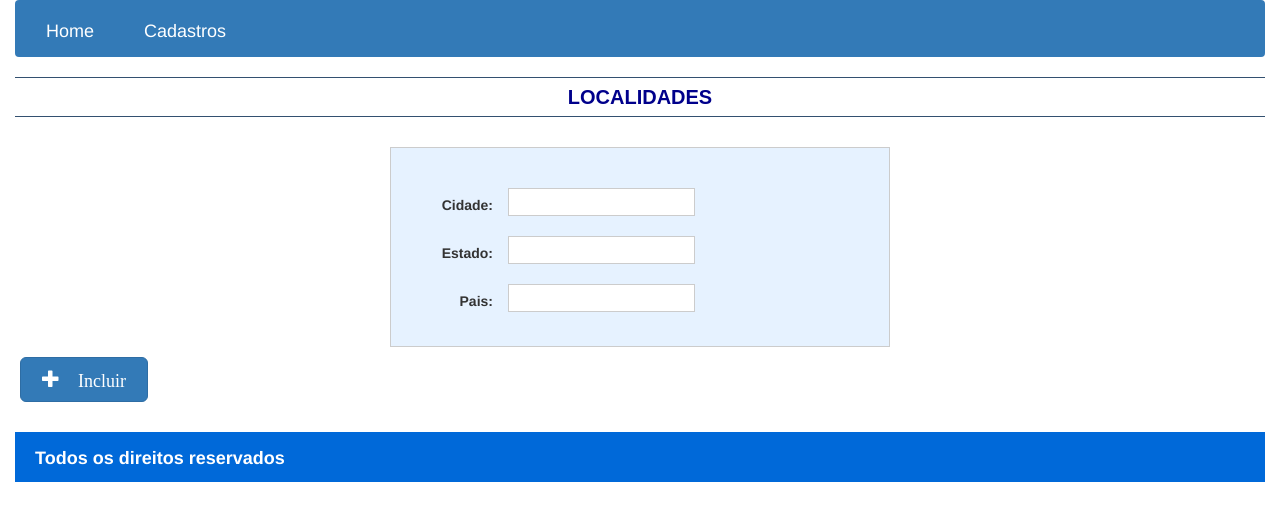
After one commit to osmarsaraivagit/sigat, a Django app: template core/templates/core/localidade_novo.html in a window 1280 px wide. The commit adds this page. Shown: the top 521 px of the page. Run offline with Django 4.2, Linux system fonts and the light colour scheme; the template is opened without the code that fills it, so the values that code supplies are empty; some libraries are stand-ins or nearby versions.

Commit message:
localidades com validação

```diff
--- a/core/static/css/estilo.css
+++ b/core/static/css/estilo.css
@@ -3,18 +3,18 @@ input{
     border: 1px solid #ccc; padding-top: 5px;
 }
 
-.topo{ color:darkblue; margin:auto; text-align: center;}
+.topo{ color:rgb(231, 231, 240); margin:auto; text-align: center;}
 
-#corpo{ background-color:#fff; width: 400px; height: 220px; margin: auto;
+#corpo{ background-color:#deec9d; width: 400px; height: 220px; margin: auto;
     text-align: center;}
 
-#title{ background-color:#163550; color: #fff; width: 400px;
+#title{ background-color:#7c7a13; color: #fff; width: 400px;
     height: 40px; margin: auto; margin-bottom: 20px; text-align: center; padding-top: 8px; font-size: 16px;}
 
 #corpo2{ min-height: 600px;}
 
 .form1{
-    background-color:#e6f2ff; width:550px; height:110px; margin:auto; border:solid #CCC 1px;
+    background-color:#e6f2ff; width:500px; height:200px; margin:auto; border:solid #CCC 1px;
     margin-top:30px; padding-top:40px;
 }
 .botoes{
--- a/core/templates/base.html
+++ b/core/templates/base.html
@@ -5,7 +5,7 @@
 <html lang='pt-br'>
 <head>
 <meta http-equiv="Content-Type" content="text/html; charset=utf-8" />
-<title>Sistema de Gerenciamento Ocupacional</title>
+<title>Sistema de Gestão Administrativa e Financeira de Transportes</title>
 <link rel="shortcut icon" href="{% static 'img/favicon.png' %}" type="image/x-icon" />
 <link rel="stylesheet" href="https://maxcdn.bootstrapcdn.com/bootstrap/3.4.1/css/bootstrap.min.css">
 <link href="https://netdna.bootstrapcdn.com/bootstrap/3.0.0/css/bootstrap-glyphicons.css" rel="stylesheet">
@@ -14,14 +14,11 @@
 </head>
 <body>
 
-<div class="container-fluid">
-
+    <div class="container-fluid">
 
     <nav class="navbar navbar-expand-lg navbar-light bg-primary">
 
-
         <div class="collapse navbar-collapse" id="navbarSupportedContent">
-
             <ul class="nav navbar-nav navbar-left">
 
                 <li class="nav-item">
@@ -39,10 +36,8 @@
                         <a class="dropdown-item" href="#">Exames</a>
                         <a class="dropdown-item" href="#">Grupos Homogêneos</a>
                     </div>
-
                 </li>
             </ul>
-
 
     </nav>
     {% block content %}
--- /dev/null
+++ b/core/templates/core/localidade_novo.html
@@ -0,0 +1,48 @@
+{% extends 'base.html' %}
+
+{% block content %}
+
+<div class="titulo">LOCALIDADES</div>
+<form name="form" id="form" class="form-horizontal" method="post" action="">
+    {% csrf_token %}
+    <div class="form1">
+        <div class="form-group">
+            <label class="control-label col-sm-3" for="nome">Cidade:</label>
+            <div class="col-sm-16">
+                <input type="text" name="cidade" maxlength="50" required id="id_cidade">
+            </div>
+        </br>
+
+            <label class="control-label col-sm-3" for="nome">Estado:</label>
+            <div class="col-sm-16">
+                <input type="text" name="estado" maxlength="2" required id="id_estado">
+            </div>
+        </br>
+            <label class="control-label col-sm-3" for="nome">Pais:</label>
+            <div class="col-sm-16">
+                <input type="text" name="pais" maxlength="50" required id="id_pais">
+            </div>
+        </br>
+
+        </div>
+    </div> <!--Final da div form1-->
+
+    <div class="botoes">
+        <div class="form-group">
+            <Button type = "submit" class = "btn btn-primary btn-lg">
+                <span class = "glyphicon glyphicon-plus"
+                style="margin-left: 5px; margin-right: 5px; font-size: 18px; padding-bottom:5px;"> Incluir</span>
+            </Button>
+        </div>
+    </div>
+
+    {% if messages %}
+    <div class="alert alert-warning">
+            {% for m in messages %}
+                <p {% if message.tags %} class="{{ message.tags }}"{% endif %}>{{ m }}</p>
+            {% endfor %}
+        </div>
+    {% endif %}
+</form>
+
+{% endblock%}
--- a/core/urls.py
+++ b/core/urls.py
@@ -1,9 +1,11 @@
 from django.contrib import admin
 from django.urls import path
-from .views import home, lista_localidades
+from .views import home, lista_localidades, localidade_novo, localidade_update
 
 
 urlpatterns = [
     path('home', home, name='home'), #url home, chama view home, cujo nome é 'home'
     path('lista_localidades', lista_localidades, name='lista_localidades'),
+    path('localidade_novo', localidade_novo, name='localidade_novo'),
+    path('localidade_update/<int:id>', localidade_update, name='localidade_update'),
 ]
```
Also changed, not shown: core/templates/core/lista_localidades.html (+16 -11 lines), core/templates/core/localidade_update.html (added, +47 -0 lines), core/views.py (+34 -0 lines), templates/registration/login.html (+9 -1 lines).
